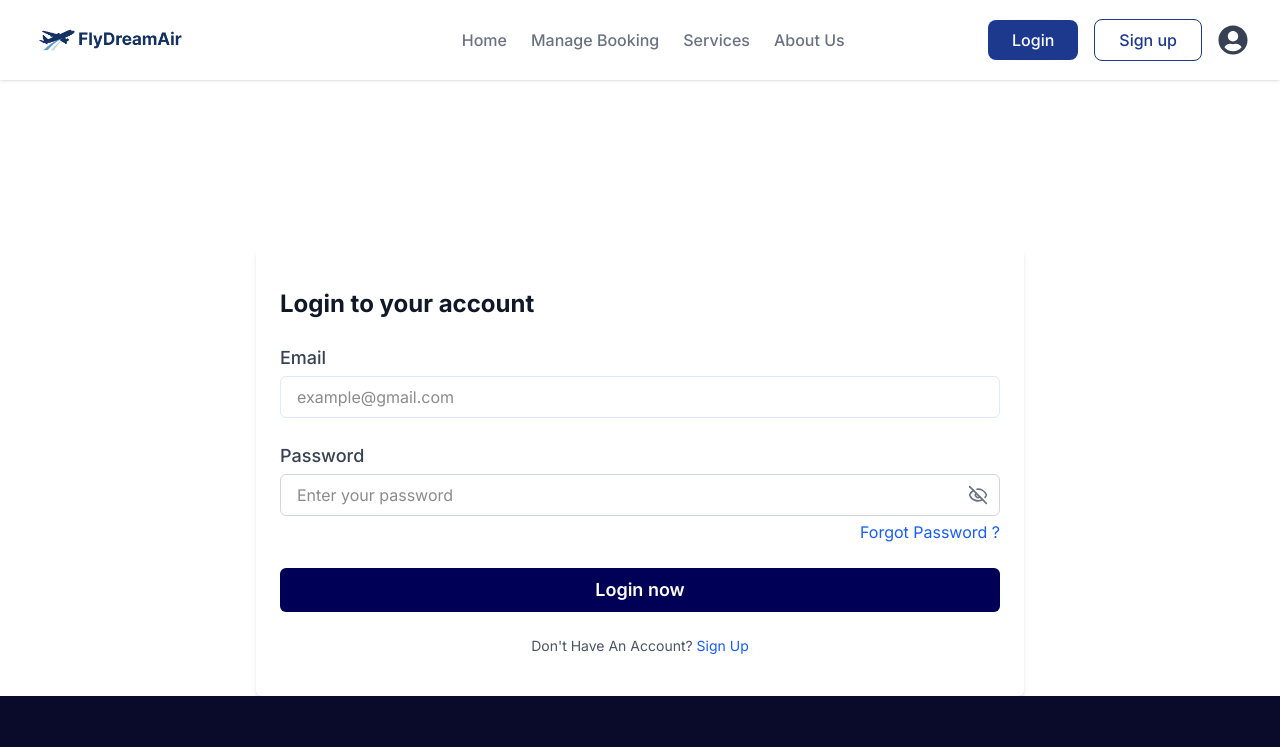
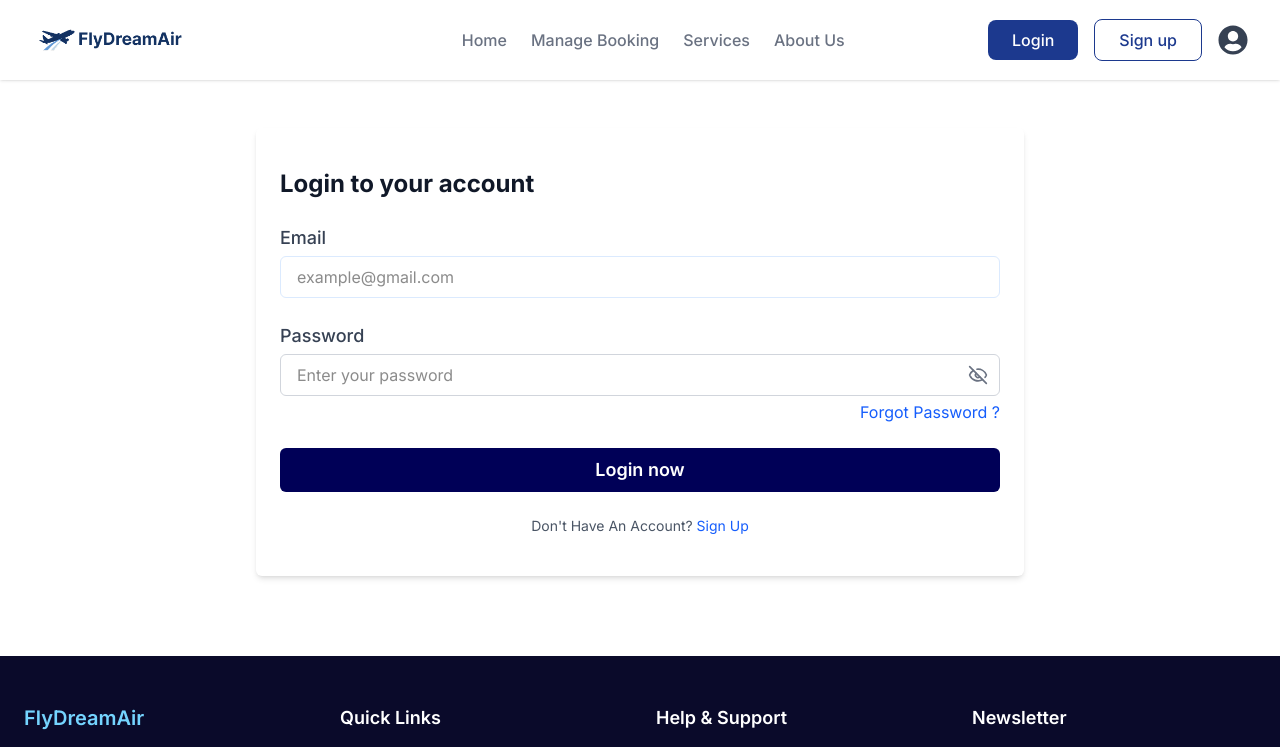
Before and after one commit to MVPAV/FlyDreamAir, a Next.js app: page /auth/login in a window 1280 px wide. Shown: the top 747 px of the page. Built offline with nearby package versions, Linux system fonts and the light colour scheme.

Commit message:
Naming convention changes

```diff
--- a/package.json
+++ b/package.json
@@ -17,6 +17,7 @@
     "jsonwebtoken": "^9.0.2",
     "lucide-react": "^0.503.0",
     "next": "15.2.4",
+    "next-auth": "^5.0.0-beta.28",
     "react": "^19.0.0",
     "react-dom": "^19.0.0",
     "react-icons": "^5.5.0"
--- a/src/app/(main)/layout/Header.tsx
+++ b/src/app/(main)/layout/Header.tsx
@@ -63,10 +63,10 @@ export default function Navbar() {
             {/* Buttons */}
             <div className="flex items-center space-x-4">
                 <Link href="/auth/login">
-                    <button className="bg-blue-900 text-white px-6 py-2 rounded-lg font-medium">Login</button>
+                    <button className="bg-blue-900 text-white px-6 py-2 rounded-lg font-medium cursor-pointer">Login</button>
                 </Link>
                 <Link href="/auth/signup">
-                <button className="border border-blue-900 text-blue-900 px-6 py-2 rounded-lg font-medium">Sign up</button>
+                <button className="border border-blue-900 text-blue-900 px-6 py-2 rounded-lg font-medium cursor-pointer">Sign up</button>
                 </Link>
                 <FaUserCircle className="text-3xl text-gray-700" />
             </div>
--- a/src/app/auth/login/components/Login.tsx
+++ b/src/app/auth/login/components/Login.tsx
@@ -37,7 +37,7 @@ const LoginForm = () => {
     };
 
     return (
-        <div className=" pt-50 flex justify-center items-center grow bg-white">
+        <div className="py-20 flex justify-center items-center grow bg-white">
             <form
                 onSubmit={handleLogin}
                 className="w-full max-w-lg md:max-w-3xl space-y-6 px-6 py-10 shadow-md rounded-md"
```
Also changed, not shown: src/app/(main)/passenger-details/components/PassengerForm.tsx (renamed from src/app/(main)/passenger_details/components/Passenger_Form.tsx), src/app/(main)/passenger-details/page.tsx (renamed from src/app/(main)/passenger_details/page.tsx), src/app/auth/forgot-password/components/ForgotPassword.tsx (renamed from src/app/auth/forgot_password/components/ForgotPassword.tsx), src/app/auth/forgot-password/page.tsx (renamed from src/app/auth/forgot_password/page.tsx), src/app/auth/new-password/components/NewPassword.tsx (renamed from src/app/auth/new_pass/components/NewPass.tsx), src/app/auth/new-password/page.tsx (renamed from src/app/auth/new_pass/page.tsx), 1 other file (tests, documents, lock files or other folders).
